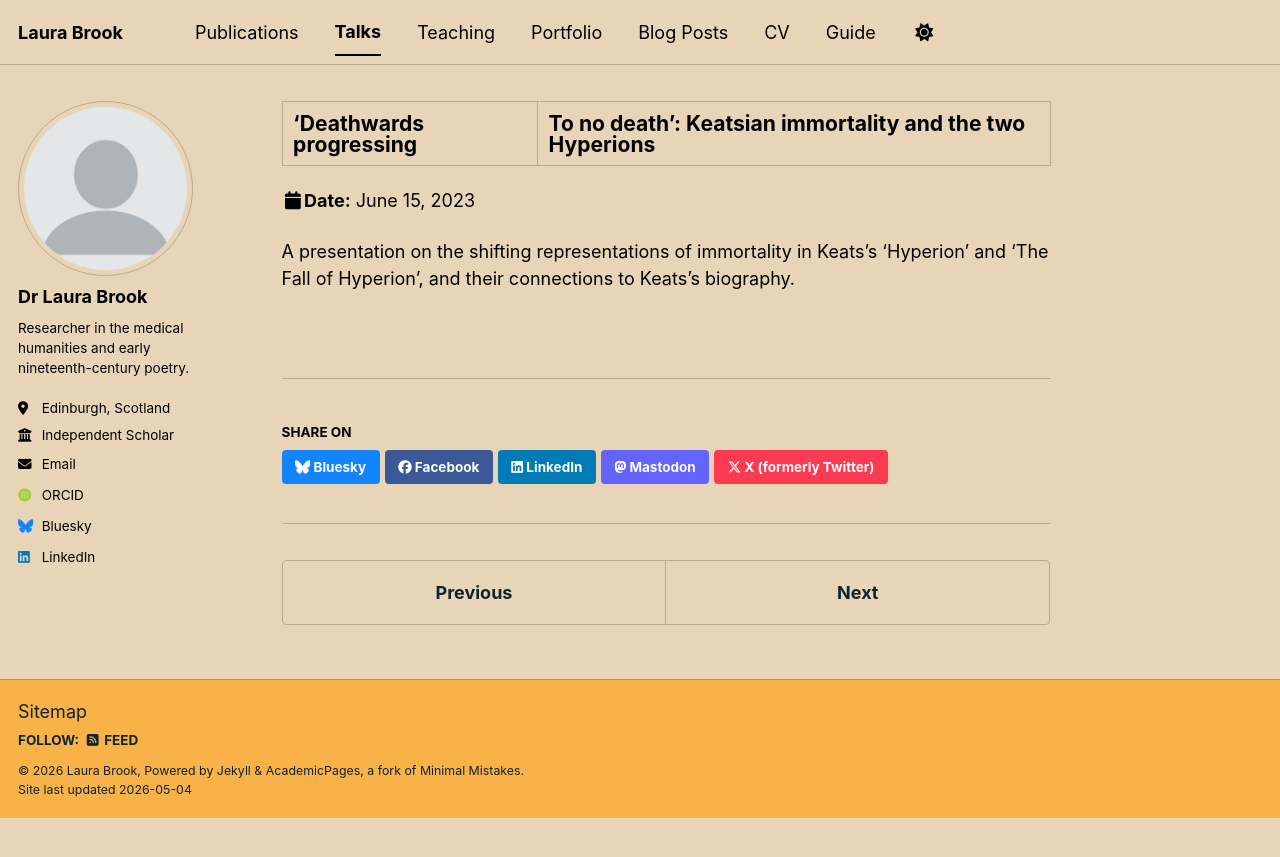
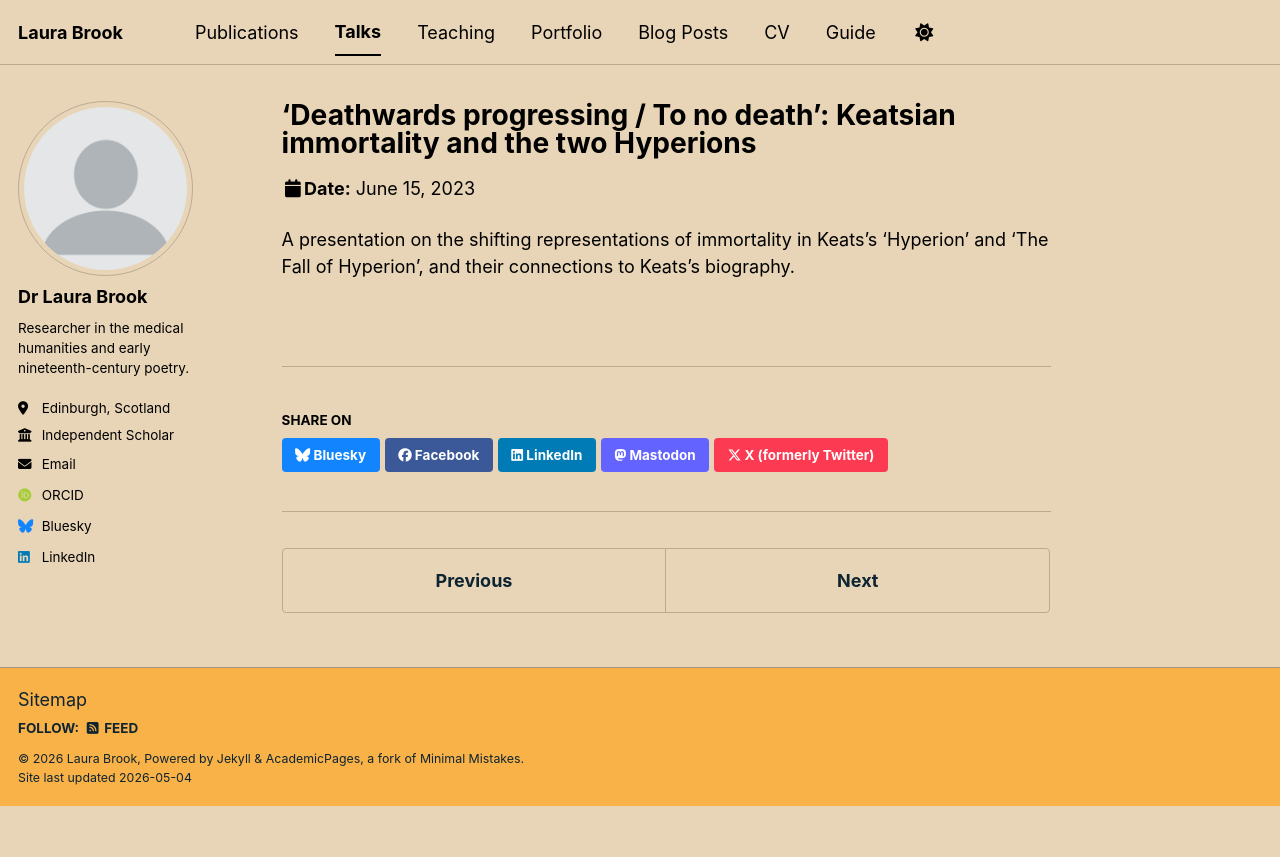
Before and after one commit to laurabrook/laurabrook.github.io, a Jekyll site: the page built from _talks/2023-06-15-BARS-ECR.md, in a window 1280 px wide. Shown: the top 857 px of the page. Built offline with Jekyll 4.4.1, drawn with Linux system fonts in a browser that asks for light colours; some web fonts are replaced; a script bundle is joined from its source files by our own code; library files that are not in the unit come from our copies.

Commit message:
fixed tiny editing bug

```diff
--- a/_talks/2023-06-15-BARS-ECR.md
+++ b/_talks/2023-06-15-BARS-ECR.md
@@ -1,5 +1,5 @@
 ---
-title: "‘Deathwards progressing | To no death’: Keatsian immortality and the two Hyperions"
+title: "‘Deathwards progressing / To no death’: Keatsian immortality and the two Hyperions"
 collection: talks
 type: "Conference Presentation"
 permalink: /talks/2023-06-15-BARS-ECR
```
